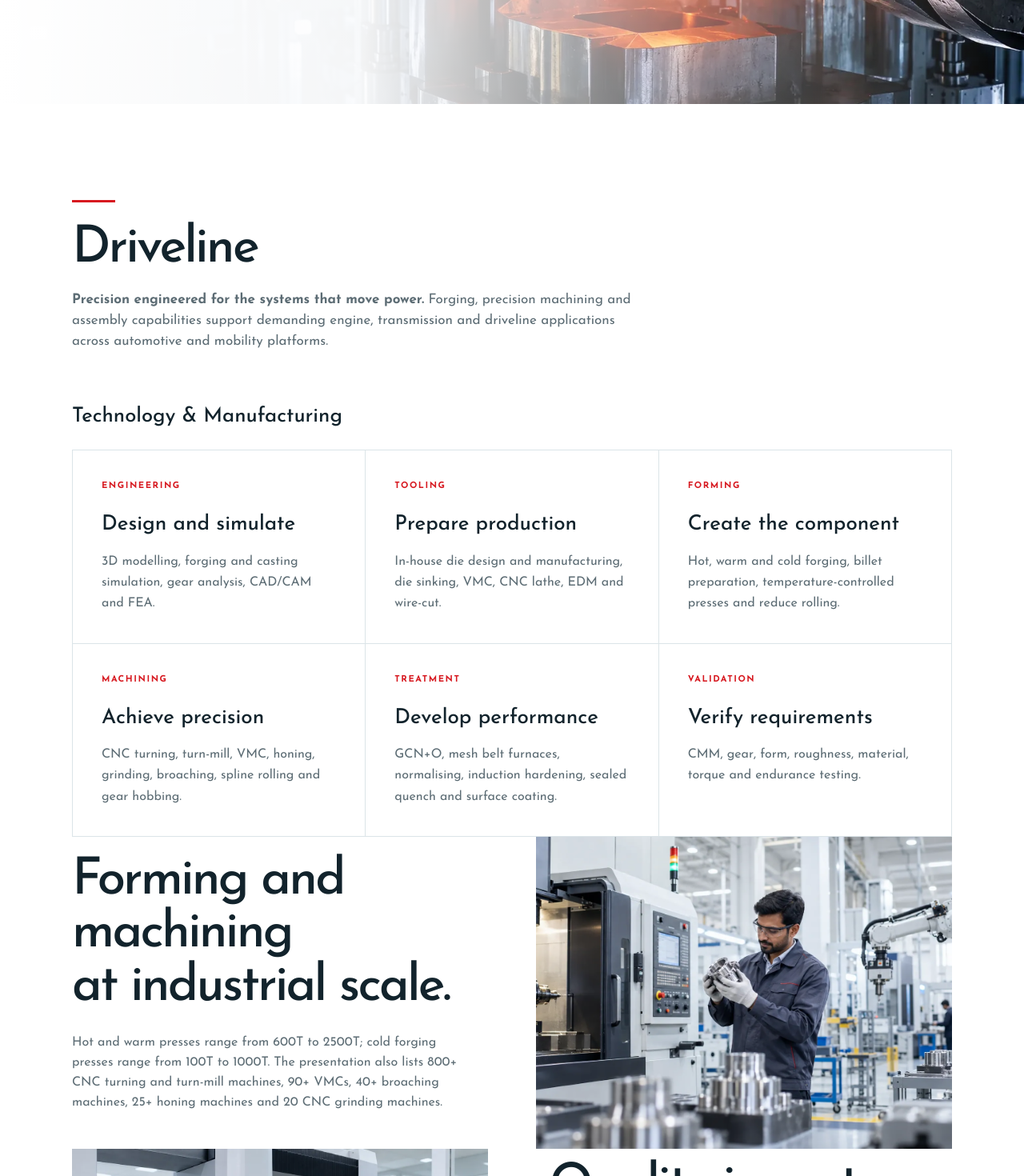
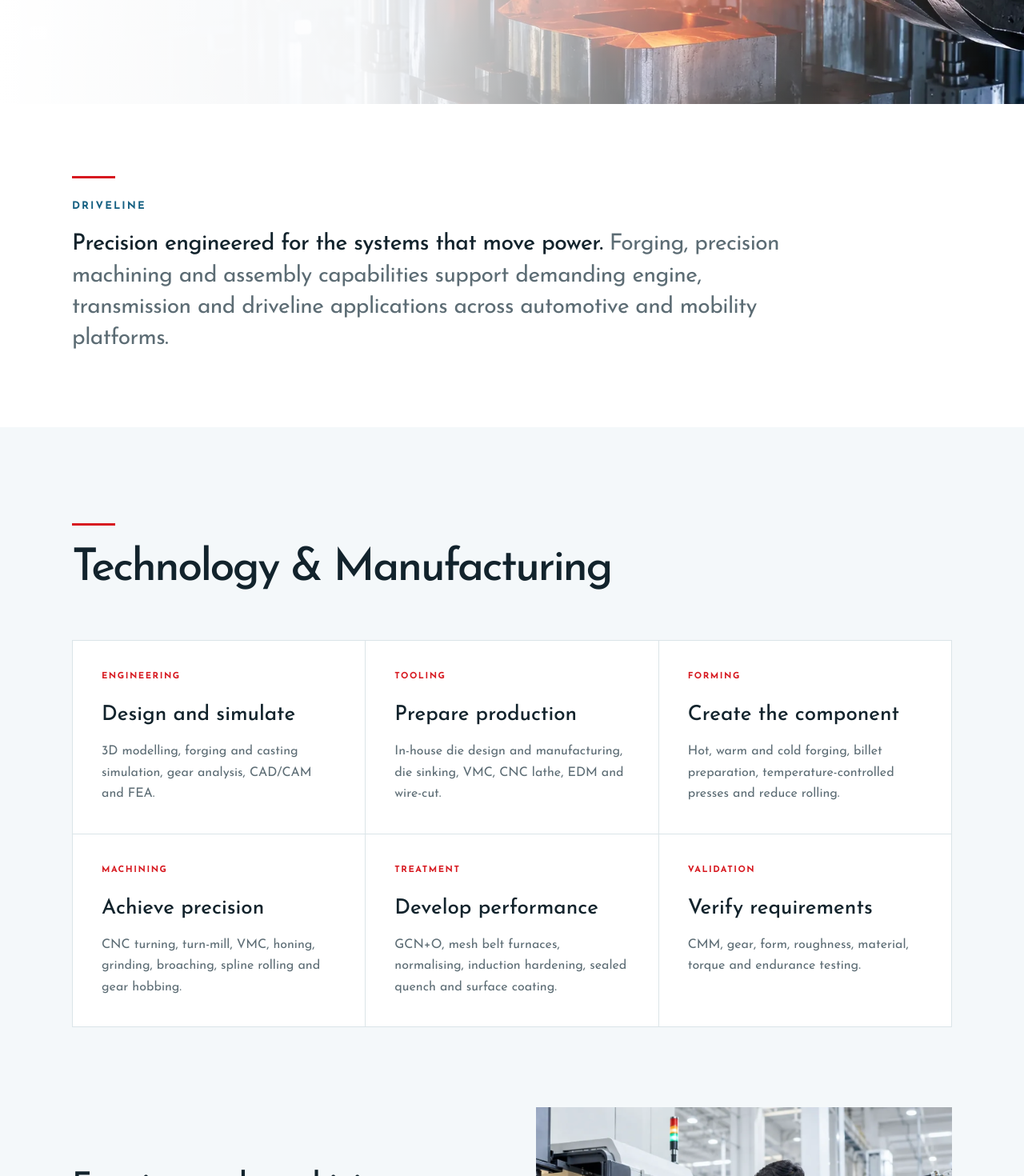
Before and after one commit to Akash-abacusdesk/highwayroop, a Next.js app: page /driveline in a window 1280 px wide. Shown: the part 560-2030 px from the top of the page at 80% size. Built offline with nearby package versions, Linux system fonts and the light colour scheme.

Commit message:
Business page heading and spacing fixes, remove placeholder text from reports page

```diff
--- a/app/sustainability/reports-policies/page.tsx
+++ b/app/sustainability/reports-policies/page.tsx
@@ -25,7 +25,6 @@ export default function ReportsPolicies() {
             {DOCS.map(d => (
               <div key={d}>
                 <strong>{d}</strong>
-                <span>Approved file required</span>
                 <p><button type="button" disabled>View</button><button type="button" disabled>Download</button></p>
               </div>
             ))}
--- a/components/about/about.css
+++ b/components/about/about.css
@@ -285,9 +285,14 @@ a.ab-card:hover{box-shadow:var(--shadow);transform:translateY(-4px);position:rel
 }
 
 /* Business pages: spacing between sub-blocks. */
-.ab-biz{scroll-margin-top:190px}
-.ab-subtitle{font-size:clamp(20px,2vw,26px);font-weight:500;margin:70px 0 22px;scroll-margin-top:200px}
-.ab-biz .ab-gap{margin-top:70px}
-@media(max-width:1050px){.ab-subtitle{scroll-margin-top:140px}}
-@media(max-width:700px){.ab-subtitle{scroll-margin-top:130px}.ab-biz .ab-gap,.ab-subtitle{margin-top:36px}.ab-subtitle{margin-bottom:14px}}
-.ab-head+.ab-subtitle{margin-top:0}
+.ab-biz-intro{padding:90px 0}
+.ab-biz-intro .ab-label{display:block;color:var(--blue);font-size:13px;margin-bottom:18px}
+.ab-lead{max-width:900px;margin:0;font-size:clamp(20px,2.2vw,30px);line-height:1.4;letter-spacing:-.02em;color:var(--muted)}
+.ab-lead strong{color:var(--ink);font-weight:500}
+.ab-biz{scroll-margin-top:140px}
+.ab-biz .ab-heading{font-size:clamp(30px,4.4vw,56px)}
+.ab-biz .ab-split .ab-heading{font-size:clamp(26px,3.2vw,42px)}
+.ab-biz .ab-gap{margin-top:100px}
+.ab-biz .ab-note{margin-top:40px}
+@media(max-width:1050px){.ab-biz{scroll-margin-top:90px}}
+@media(max-width:700px){.ab-biz-intro{padding:40px 0}.ab-lead{font-size:18px}.ab-biz .ab-gap{margin-top:44px}}
--- a/components/inner/BusinessSection.tsx
+++ b/components/inner/BusinessSection.tsx
@@ -37,13 +37,18 @@ const PRODUCTS: Product[] = [
 
 export default function BusinessSection({ biz }: { biz: Business }) {
   return (
-    <section className="ab-section">
+    <>
+      <section className="ab-section ab-biz-intro">
         <div className="shell">
-        <SectionHead title={biz.name}>
-          <strong>{biz.intro}</strong> {biz.desc}
-        </SectionHead>
+          <div className="ab-redline" />
+          <span className="ab-label">{biz.name.toUpperCase()}</span>
+          <p className="ab-lead"><strong>{biz.intro}</strong> {biz.desc}</p>
+        </div>
+      </section>
 
-        <h3 id="technology" className="ab-subtitle">Technology &amp; Manufacturing</h3>
+      <section id="technology" className="ab-section ab-biz ab-soft">
+        <div className="shell">
+          <SectionHead title="Technology & Manufacturing" />
           <CardGrid cards={STEPS} />
 
           {biz.slug === 'driveline' && (
@@ -68,11 +73,16 @@ export default function BusinessSection({ biz }: { biz: Business }) {
               </div>
             </>
           )}
+        </div>
+      </section>
 
-        <h3 id="products-solutions" className="ab-subtitle">Products &amp; Solutions</h3>
+      <section id="products-solutions" className="ab-section ab-biz">
+        <div className="shell">
+          <SectionHead title="Products & Solutions" />
           <ProductFilter groups={GROUPS} products={PRODUCTS} />
           <p className="ab-note">Representative product imagery comes from the HRPTL presentation. Final technical names should be confirmed against the approved catalogue.</p>
         </div>
       </section>
+    </>
   )
 }
```
Lines whose indentation alone changed are shown as unchanged.
